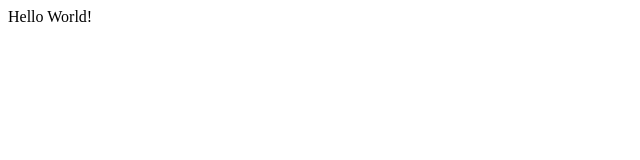
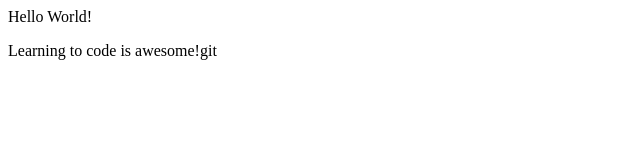
Before and after one commit to prakarshravi/gitlearn-demo-repo, a plain HTML site: page index.html in a window 1280 px wide. Shown: the whole page, without its empty margins (0-640 px from the left). Drawn offline with Linux system fonts and the light colour scheme.

Commit message:
Added Body
Testing merge-conflicts to learn more about them.

```diff
--- a/index.html
+++ b/index.html
@@ -1,3 +1,7 @@
 <header>
     Hello World!
 </header>
+
+<body>
+    <p>Learning to code is awesome!git </p>
+</body>
```
